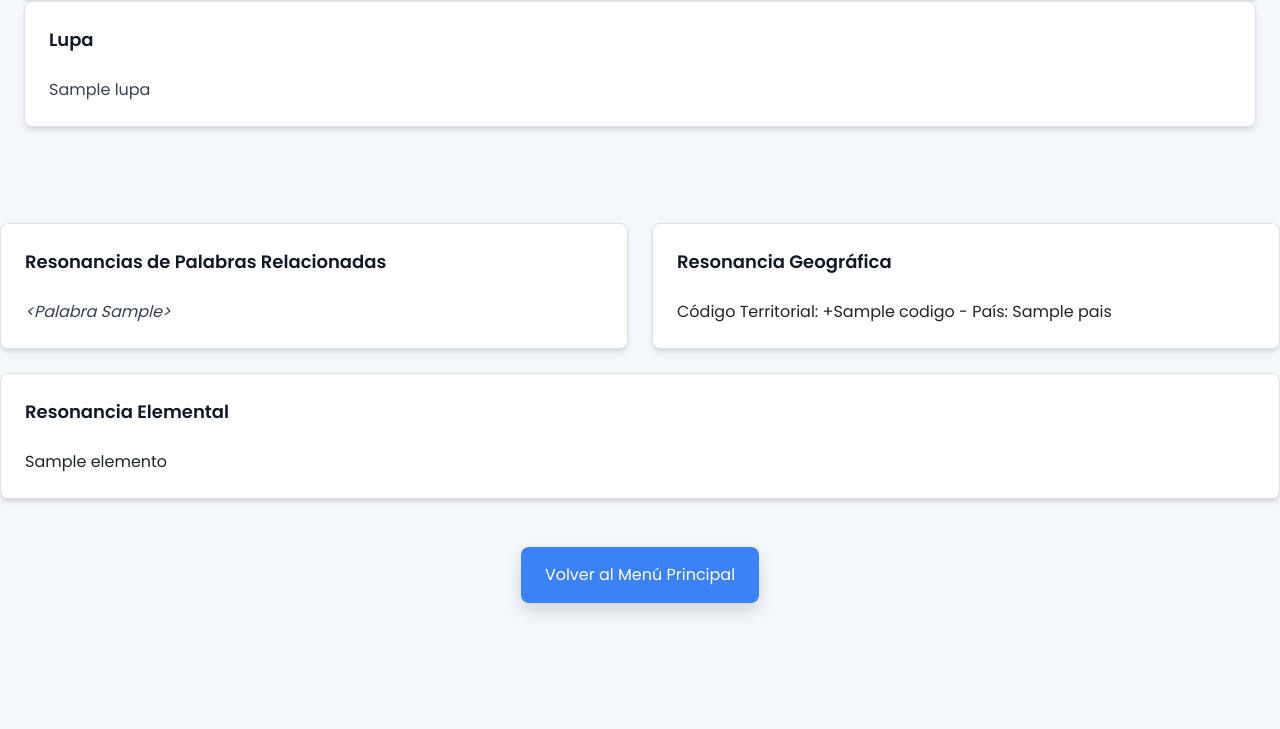
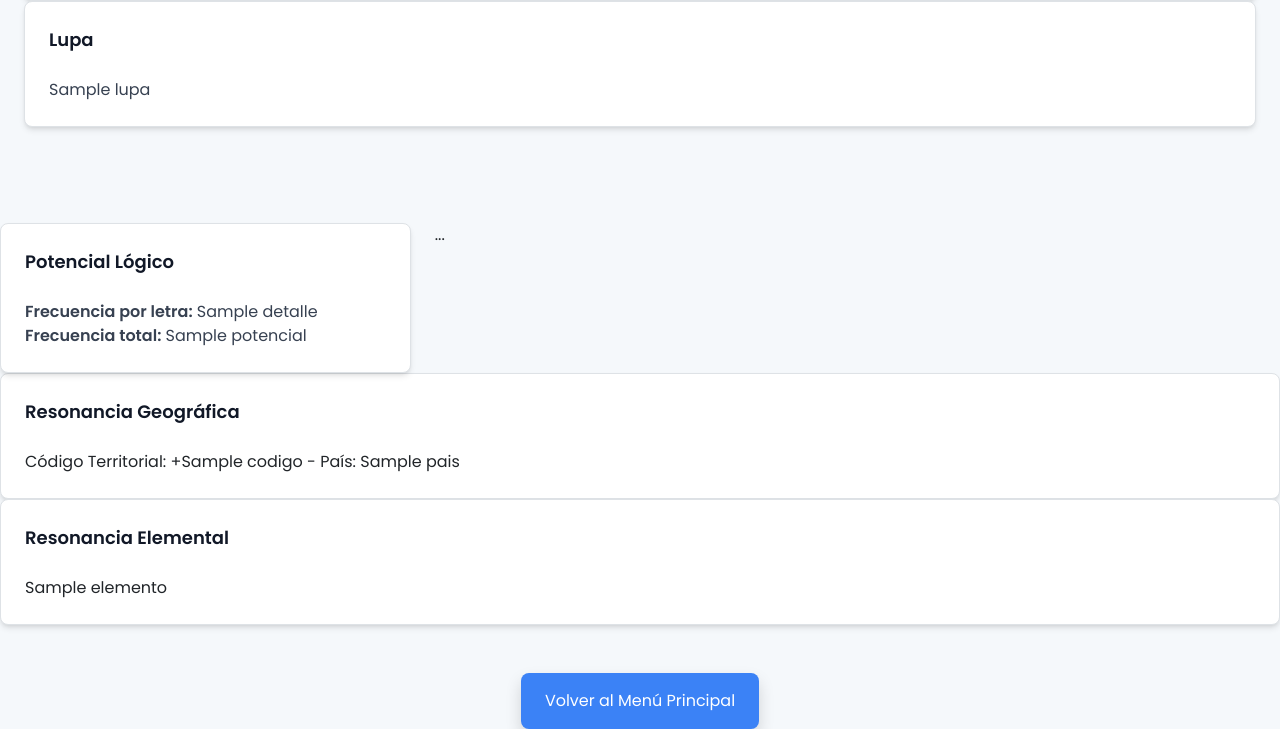
Before and after one commit to jaosomora/LGC-App, a Flask app: template templates/resultado.html in a window 1280 px wide. Shown: the part 453-1182 px from the top of the page. Run offline with Flask 3, Linux system fonts and the light colour scheme; tables that the repository leaves empty hold one stand-in row (values such as "Sample post"); the template is opened without the code that fills it: values that come from a table or form of the project are taken from there, most other values are stand-ins (such as "Sample title", 1, 10 or a date in 2020); some libraries are stand-ins or nearby versions.

Commit message:
Corrección de diseño y funcionalidad en opcion2, historial y pantallas de resultados. Solución de puntuación y diseño coherente.

```diff
--- a/templates/opcion2.html
+++ b/templates/opcion2.html
@@ -1,3 +1,6 @@
+{% extends "base.html" %}
+{% block title %}Cálculo de Frecuencia{% endblock %}
+{% block content %}
 <div class="max-w-4xl mx-auto px-4 sm:px-6 lg:px-8 py-12">
     <div class="text-center">
         <h2 class="text-3xl font-extrabold text-gray-900">
@@ -31,3 +34,4 @@
         </form>
     </div>
 </div>
+{% endblock %}
--- a/templates/resultado.html
+++ b/templates/resultado.html
@@ -52,16 +52,18 @@
     </div>
 
     <!-- Secciones Adicionales -->
-    <div class="mt-12 grid grid-cols-1 md:grid-cols-2 lg:grid-cols-2 gap-6">
-        <!-- Resonancias de Palabras Relacionadas -->
+    <div class="mt-12 grid grid-cols-1 md:grid-cols-2 lg:grid-cols-3 gap-6">
         <div class="bg-white shadow-md rounded-lg p-6 border border-gray-200 hover:shadow-lg">
-            <h3 class="text-lg font-semibold text-gray-900">Resonancias de Palabras Relacionadas</h3>
-            {% if palabras %}
-            <p class="mt-4 text-gray-700"><i>{{ palabras | join(', ') }}</i></p>
-            {% else %}
-            <p class="mt-4 text-gray-500">No se encontraron palabras asociadas.</p>
-            {% endif %}
+            <h3 class="text-lg font-semibold text-gray-900">Potencial Lógico</h3>
+            <p class="mt-4 text-gray-700">
+                <strong>Frecuencia por letra:</strong> {{ detalle }}
+            </p>
+            <p class="text-gray-700">
+                <strong>Frecuencia total:</strong> {{ potencial }}
+            </p>
         </div>
+        ...
+    </div>
 
         <!-- Resonancia Geográfica -->
         <div class="bg-white shadow-md rounded-lg p-6 border border-gray-200 hover:shadow-lg">
```
Also changed, not shown: templates/historial.html (line endings or trailing spaces).
